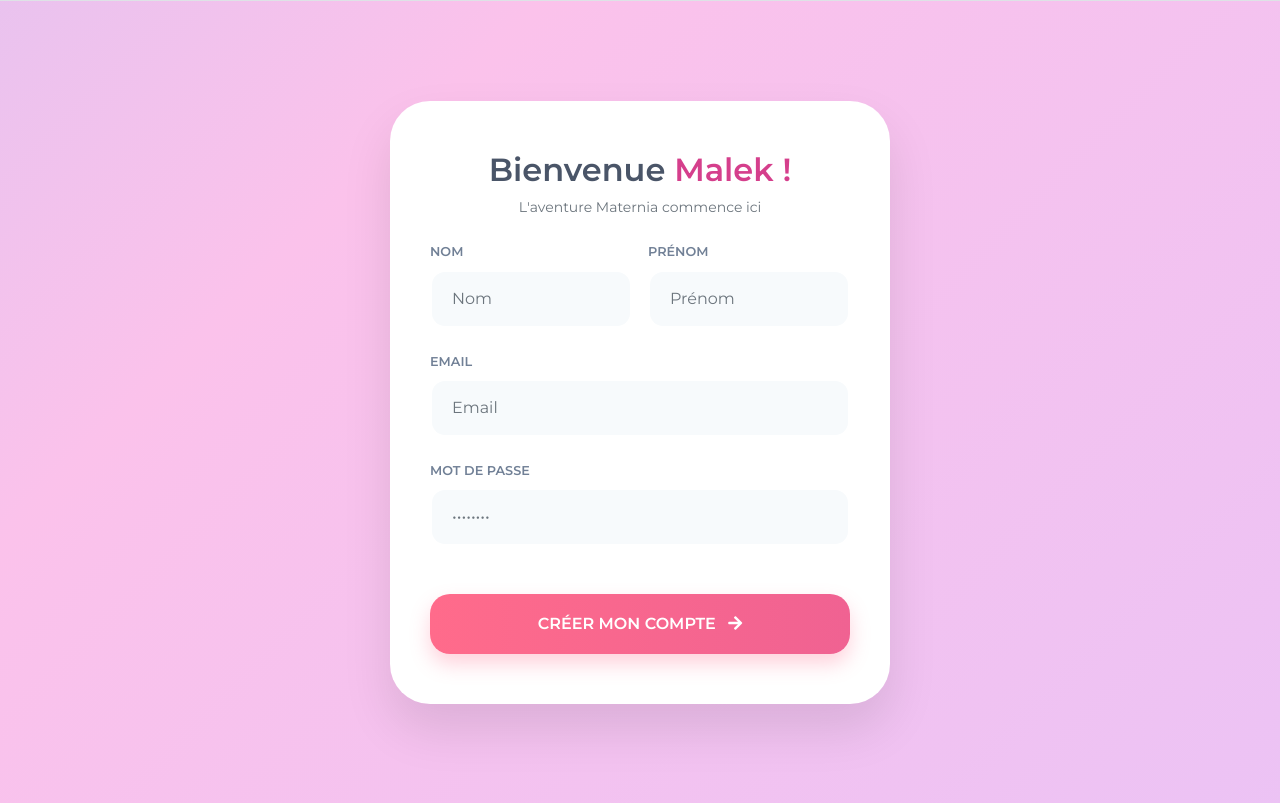
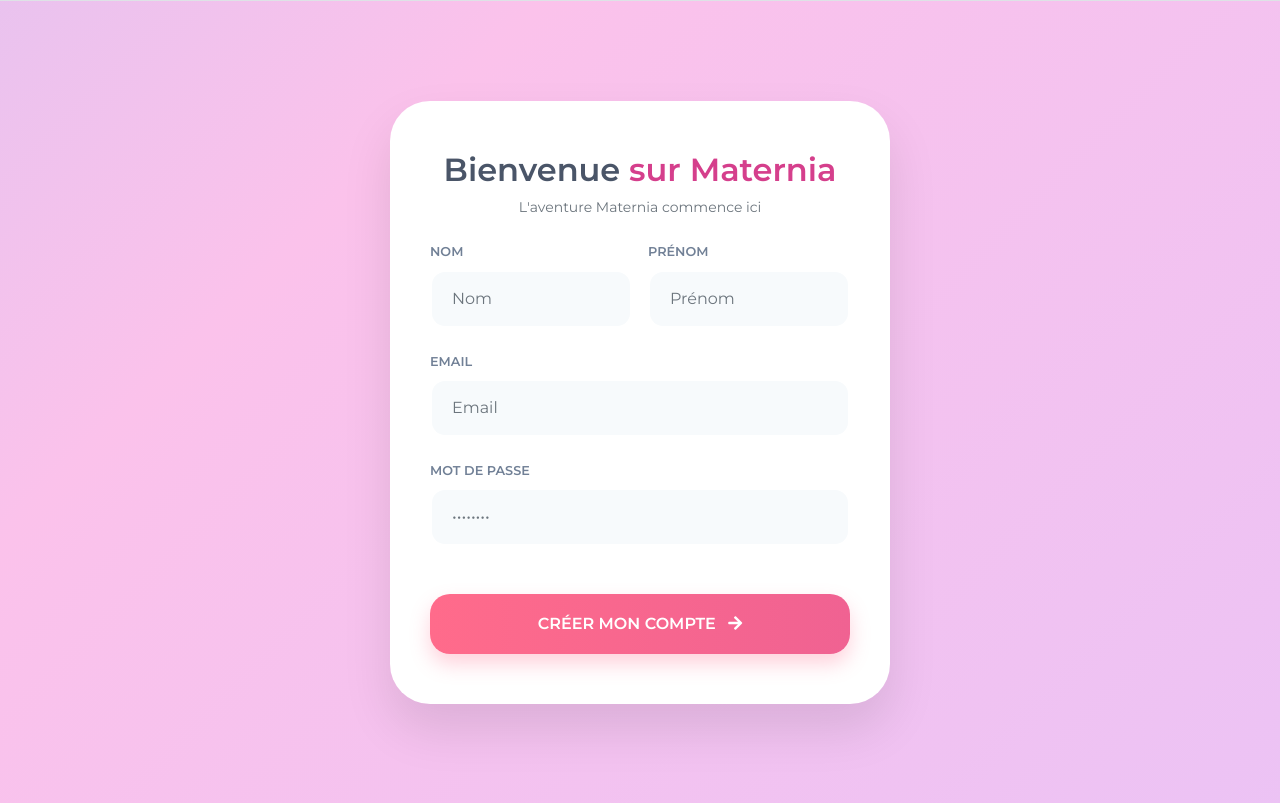
Before and after one commit to Tasnimekaabachi/Maternia, a Symfony app: template templates/registration/register.html.twig in a window 1280 px wide. Shown: the part 251-1054 px from the top of the page. Run offline with Twig, Linux system fonts and the light colour scheme; the template is opened without the code that fills it, so the values that code supplies are empty; form fields are guessed from the names that the template uses; some libraries are stand-ins or nearby versions.

Commit message:
changement register

```diff
--- a/templates/registration/register.html.twig
+++ b/templates/registration/register.html.twig
@@ -93,7 +93,7 @@
     <div class="container d-flex justify-content-center">
         <div class="auth-card">
             <div class="text-center mb-4">
-                <h2 class="welcome-title">Bienvenue <span>Malek !</span></h2>
+                <h2 class="welcome-title">Bienvenue <span>sur Maternia</span></h2>
                 <p class="text-muted small">L'aventure Maternia commence ici</p>
             </div>
 
```
Also changed, not shown: 1 other file.
